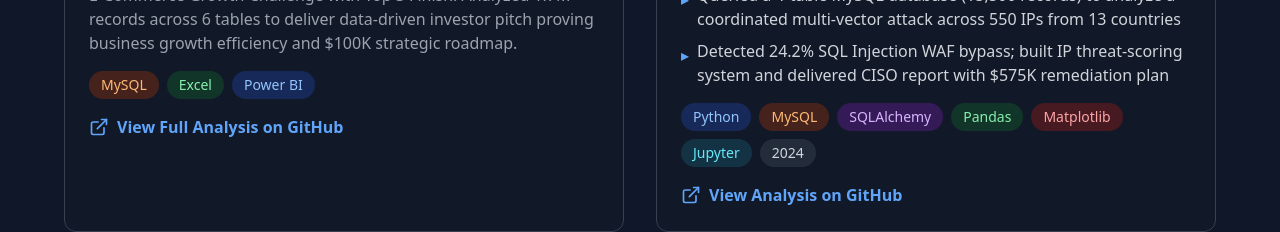
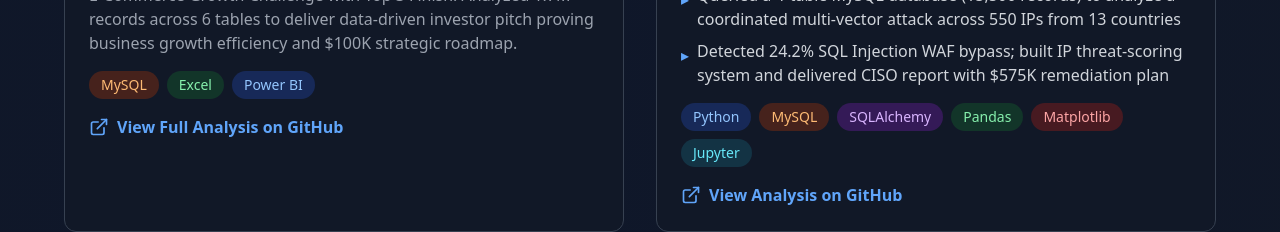
Before and after one commit to tokagabr/Portfolio_Tokagabr, a React (Vite) app: page / in a window 1280 px wide. Shown: the part 4200-4432 px from the top of the page. Built offline with nearby package versions, Linux system fonts and the light colour scheme.

Commit message:
Update App.tsx

```diff
--- a/src/App.tsx
+++ b/src/App.tsx
@@ -593,7 +593,6 @@ function App() {
                   <span className="px-3 py-1 bg-green-900/50 text-green-300 rounded-full text-sm font-medium">Pandas</span>
                   <span className="px-3 py-1 bg-red-900/50 text-red-300 rounded-full text-sm font-medium">Matplotlib</span>
                   <span className="px-3 py-1 bg-cyan-900/50 text-cyan-300 rounded-full text-sm font-medium">Jupyter</span>
-                  <span className="px-3 py-1 bg-gray-700/50 text-gray-300 rounded-full text-sm font-medium">2024</span>
                 </div>
                 <a
                   href="https://github.com/tokagabr/operation-swift-recovery/tree/main"
```
